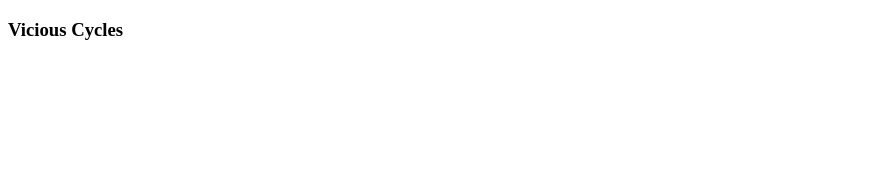
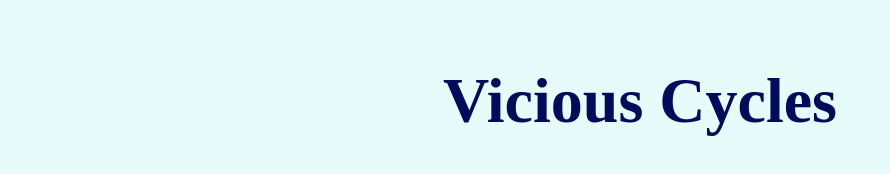
Before and after one commit to dfortner13/ViciousCyclesProject, a plain HTML site: page index.html in a window 1280 px wide. Shown: the whole page, without its empty margins (0-890 px from the left). Drawn offline with Linux system fonts and the light colour scheme.

Commit message:
Add files via upload

```diff
--- a/index.html
+++ b/index.html
@@ -4,7 +4,16 @@
     <meta charset="UTF-8">
     <header>
     <title>Vicious Cycles</title>
-    <link rel="stylesheet" type="text/css" href="myStyles.css">
+    <style>
+        body{
+            background-color:#E7FBFB ;
+        }
+        h1{
+            font-size: 4em;
+            text-align: center;
+            color: #010B5B;
+        }
+    </style>
 </head>
 <body>
     <section>
```
